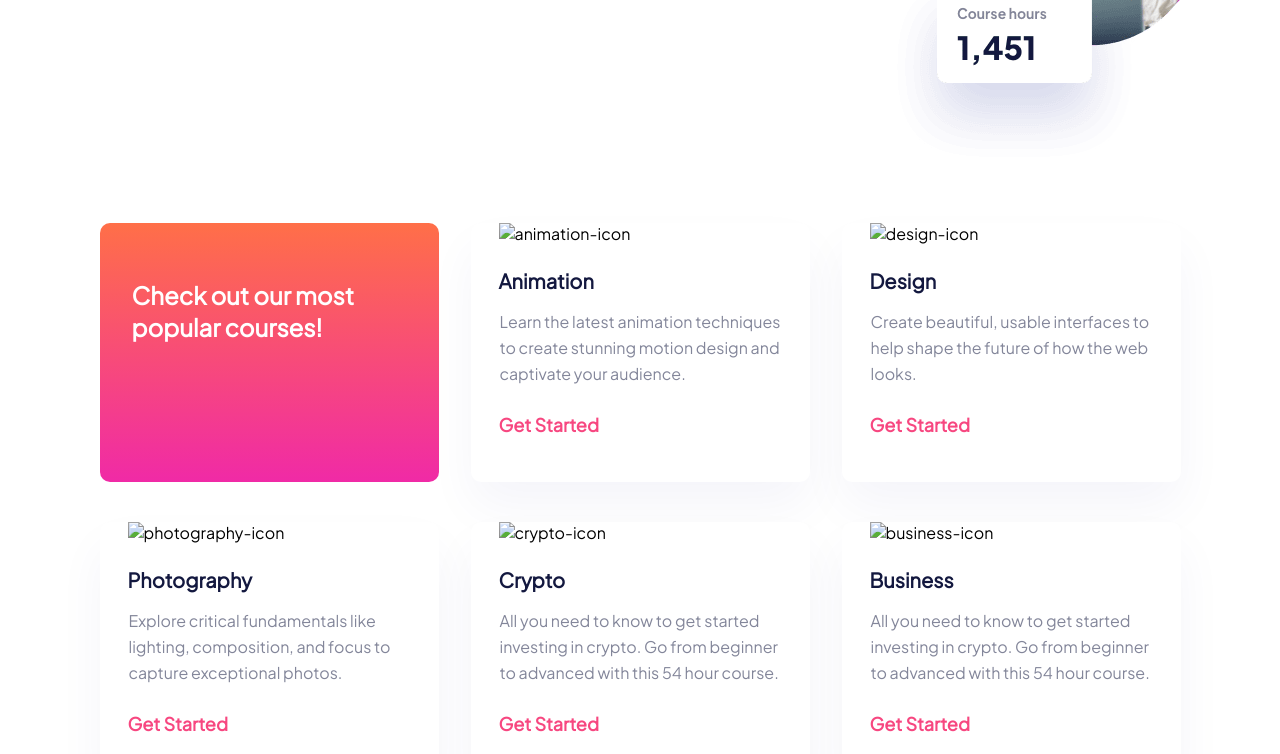
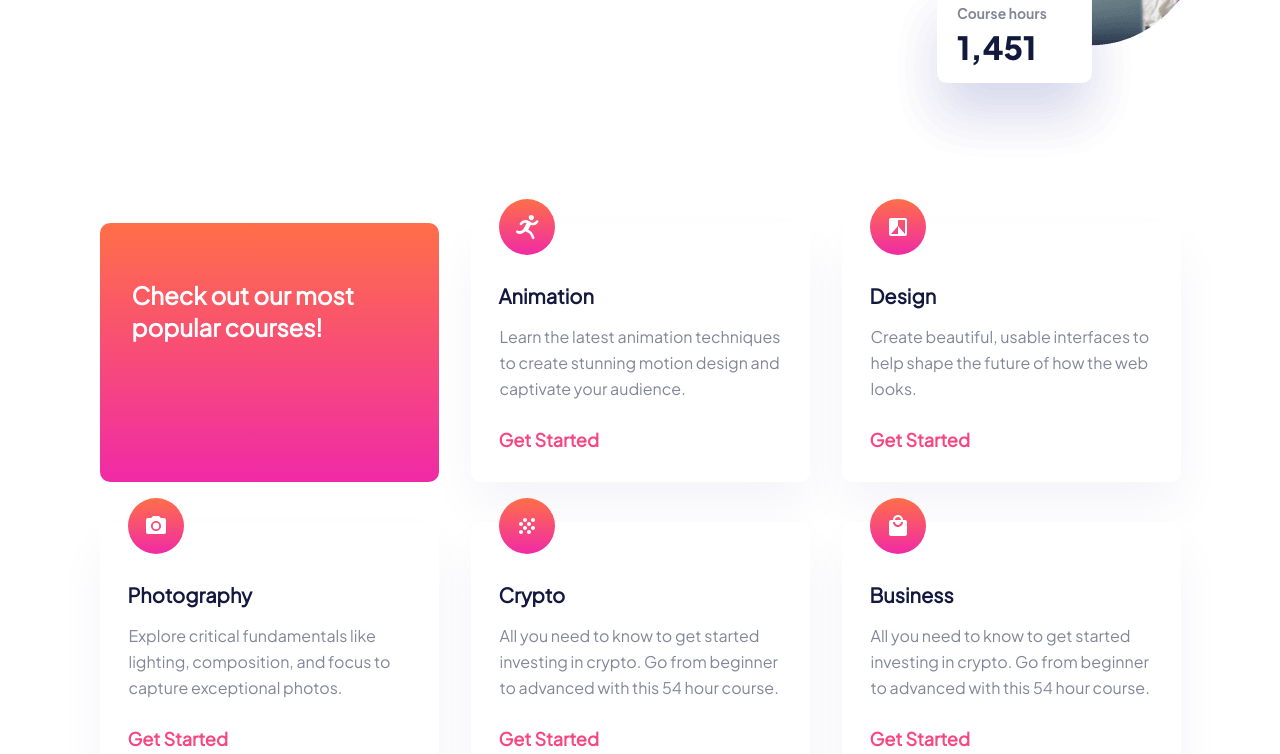
Before and after one commit to DavitDvalashvili/Skilled-elearning-landing-page, a plain HTML site: page index.html in a window 1280 px wide. Shown: the part 458-1212 px from the top of the page. Drawn offline with Linux system fonts and the light colour scheme; the site is published under a folder, as on GitHub Pages, so addresses that start at the root find nothing.

Commit message:
change icons url adress

```diff
--- a/index.html
+++ b/index.html
@@ -31,31 +31,31 @@
         <p>Check out our most popular courses!</p>
       </div>
       <div class="courses">
-        <img src="/starter-code/assets/icon-animation.svg" alt="animation-icon">
+        <img src="starter-code/assets/icon-animation.svg" alt="animation-icon">
         <h3>Animation</h3>
         <p>Learn the latest animation techniques to create stunning motion design and captivate your audience.</p>
         <span>Get Started</span>
       </div>
       <div class="courses">
-        <img src="/starter-code/assets/icon-design.svg" alt="design-icon">
+        <img src="starter-code/assets/icon-design.svg" alt="design-icon">
         <h3>Design</h3>
         <p>Create beautiful, usable interfaces to help shape the future of how the web looks.</p>
         <span>Get Started</span>
       </div>
       <div class="courses">
-        <img src="/starter-code/assets/icon-photography.svg" alt="photography-icon">
+        <img src="starter-code/assets/icon-photography.svg" alt="photography-icon">
         <h3>Photography</h3>
         <p>Explore critical fundamentals like lighting, composition, and focus to capture exceptional photos.</p>
         <span>Get Started</span>
       </div>
       <div class="courses">
-        <img src="/starter-code/assets/icon-crypto.svg" alt="crypto-icon">
+        <img src="starter-code/assets/icon-crypto.svg" alt="crypto-icon">
         <h3>Crypto</h3>
         <p>All you need to know to get started investing in crypto. Go from beginner to advanced with this 54 hour course.</p>
         <span>Get Started</span>
       </div>
       <div class="courses">
-        <img src="/starter-code/assets/icon-business.svg" alt="business-icon">
+        <img src="starter-code/assets/icon-business.svg" alt="business-icon">
         <h3>Business</h3>
         <p>All you need to know to get started investing in crypto. Go from beginner to advanced with this 54 hour course.</p>
         <span>Get Started</span>
```
